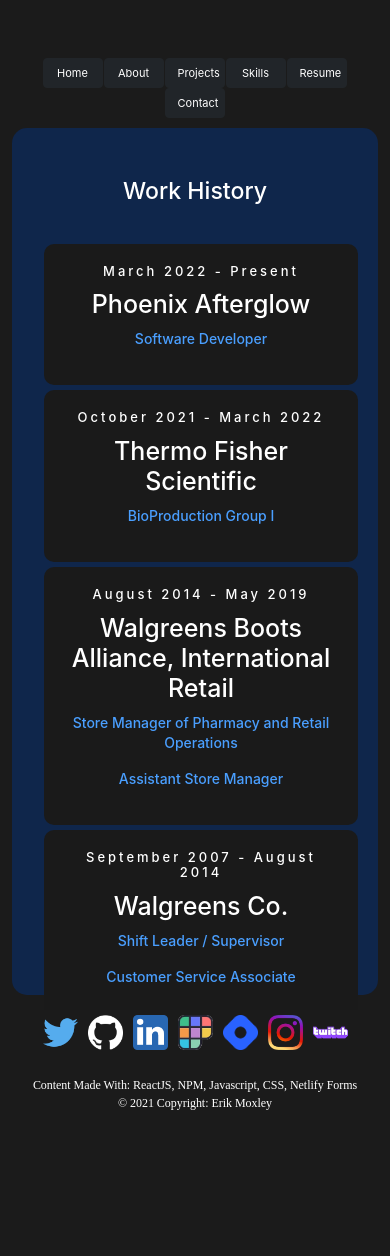
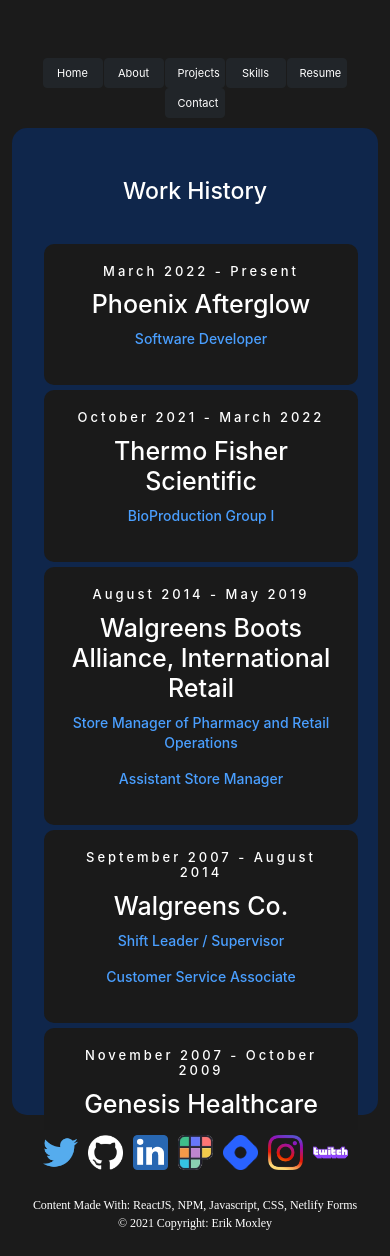
Before and after one commit to ErikMoxley/erik-moxley, a React (Create React App) app: page /resume in a window 390 px wide. Shown: the top 1256 px of the page. Before the commit the page ends 1185 px from the top, so only its background shows below. Built offline with nearby package versions, Linux system fonts and the light colour scheme.

Commit message:
adjust resume mobile

```diff
--- a/src/styles/Resume.css
+++ b/src/styles/Resume.css
@@ -142,6 +142,6 @@
   }
   @media screen and (max-width: 420px) {
     .resume-link {
-      padding-top: 100px;
+      padding-top: 220px;
     }
   }
```
Also changed, not shown: src/components/pages/Resume.js (indentation only).
